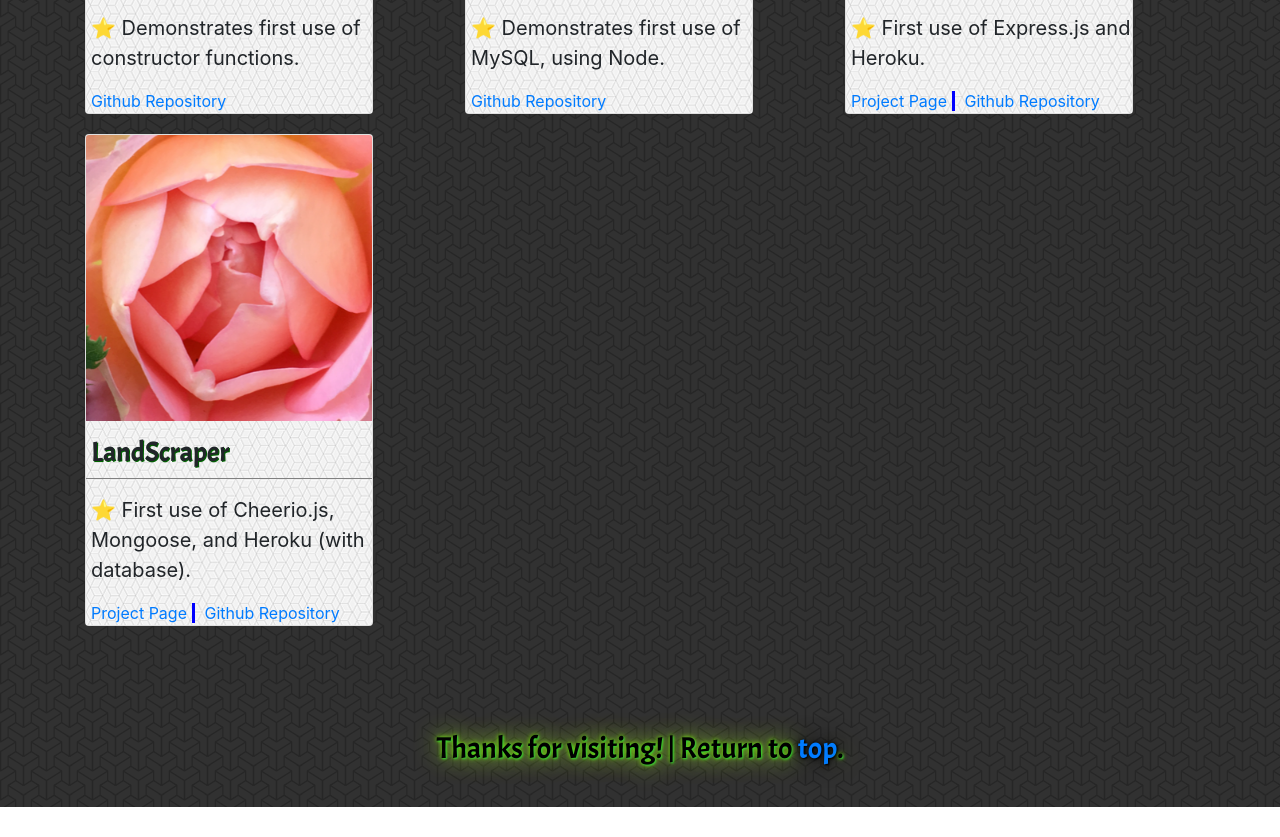
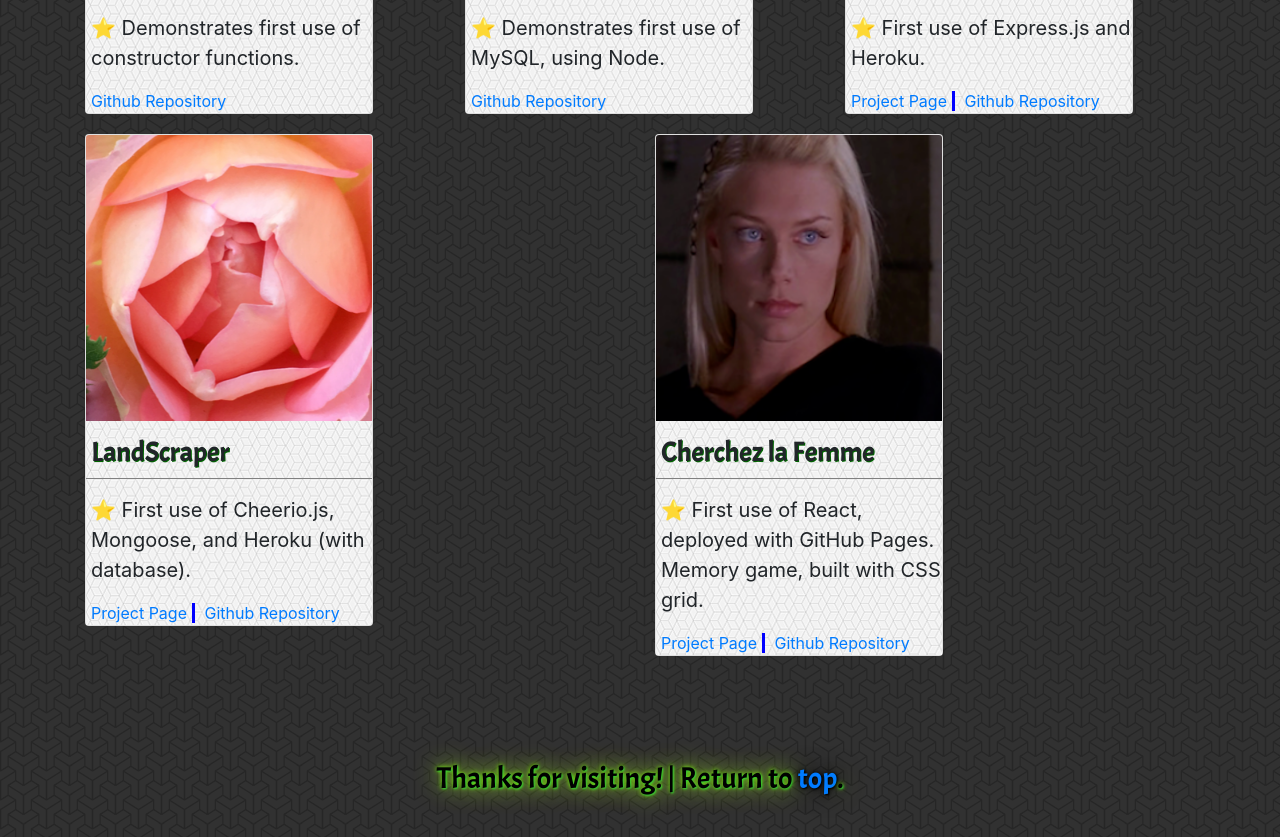
Before and after one commit to SpiderRam/Portfolio, a plain HTML site: page index.html in a window 1280 px wide. Shown: the part 3540-4377 px from the top of the page. Before the commit the page ends 4347 px from the top, so only its background shows below. Drawn offline with nearby package versions, Linux system fonts and the light colour scheme.

Commit message:
adding clicky-game assignment

```diff
--- a/index.html
+++ b/index.html
@@ -222,6 +222,19 @@
                 </div>
             </div>
         </div>
+        <div class="col-sm">
+            <div class="card" style="width: 18rem;">
+                <img class="card-img-top" src="./assets/images/nikita.png" alt="La Femme Nikita">
+                <div class="projectCardBody" class="card-body">
+                    <p class="pText">Cherchez la Femme</p>
+                    <p class="card-text">⭐ First use of React, deployed with GitHub Pages.  Memory game, built with CSS grid.</p>
+                    <nav>
+                        <a href="https://spiderram.github.io/clicky-game/" class="link" target="_blank">Project Page</a>
+                        <a href="https://github.com/SpiderRam/Portfolio" class="repoLink" target="_blank">Github Repository</a>
+                    </nav>
+                </div>
+            </div>
+        </div>
     </div>
 </div>
 
```
Also changed, not shown: assets/images/nikita.png (added).
